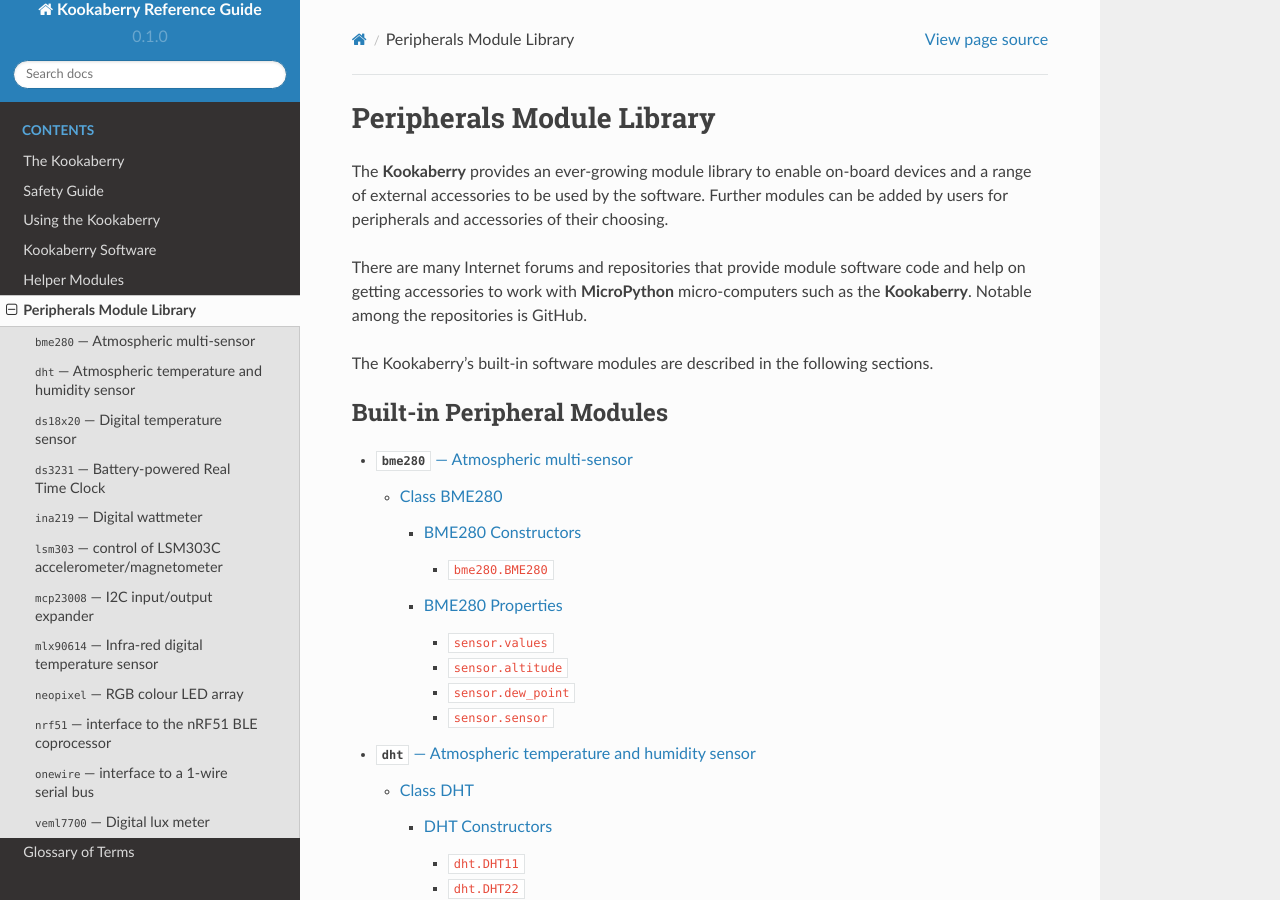
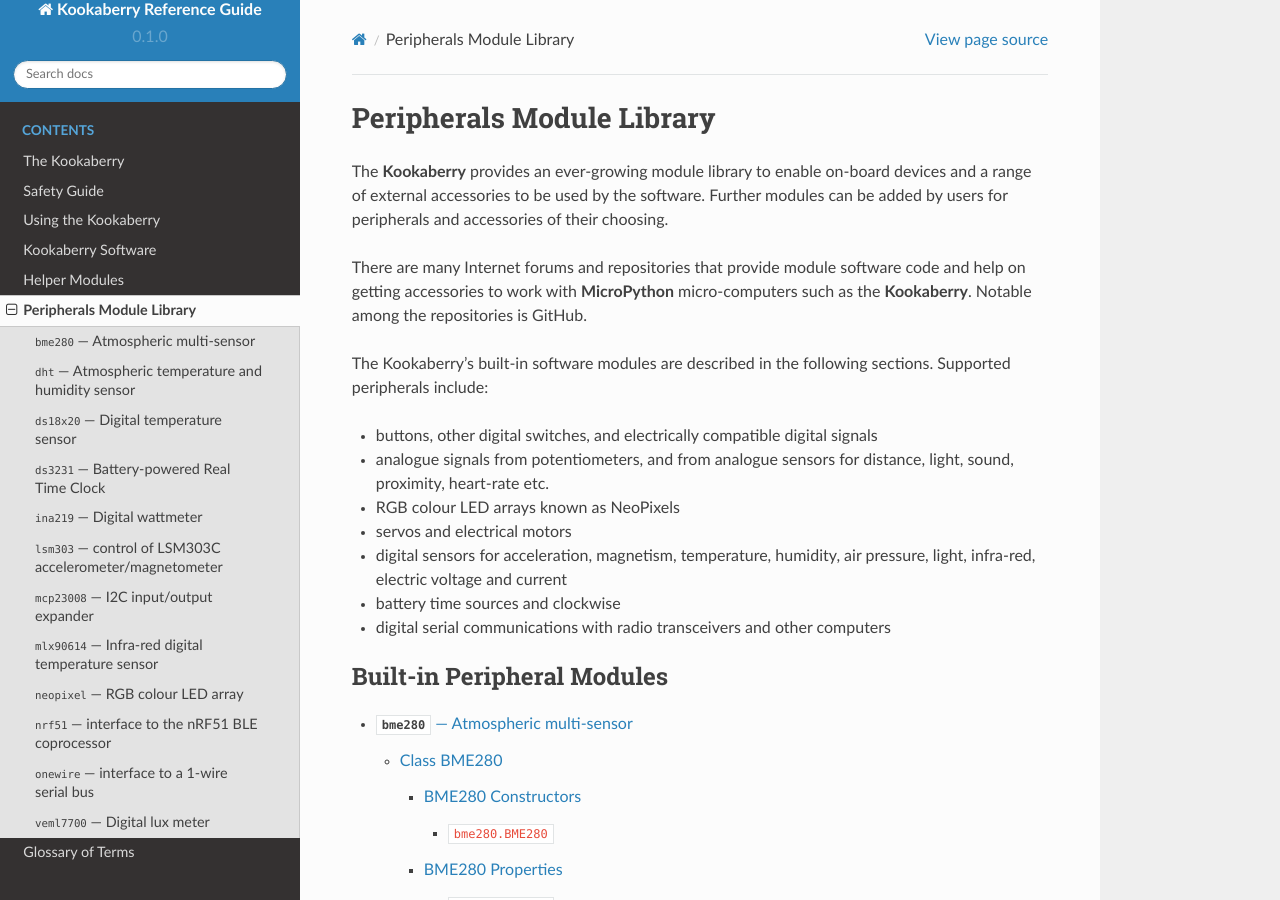
Before and after one commit to TDStrasser/Kookaberry-Reference-Guide, a Sphinx documentation site: the page built from docs/source/peripherals.rst, in a window 1280 px wide and 900 px high. Built offline with Sphinx 7.4.7 and the Read the Docs theme 2.0.0, drawn with Linux system fonts in a browser that asks for light colours.

Commit message:
Elaboration on peripherals

```diff
--- a/docs/source/peripherals.rst
+++ b/docs/source/peripherals.rst
@@ -7,7 +7,16 @@
 There are many Internet forums and repositories that provide module software code and help on getting accessories to work with
 **MicroPython** micro-computers such as the **Kookaberry**. Notable among the repositories is GitHub.
 
-The Kookaberry's built-in software modules are described in the following sections.
+The Kookaberry's built-in software modules are described in the following sections. Supported peripherals include:
+
+- buttons, other digital switches, and electrically compatible digital signals
+- analogue signals from potentiometers, and from analogue sensors for distance, light, sound, proximity, heart-rate etc.
+- RGB colour LED arrays known as NeoPixels
+- servos and electrical motors
+- digital sensors for acceleration, magnetism, temperature, humidity, air pressure, light, infra-red, electric voltage and current
+- battery time sources and clockwise
+- digital serial communications with radio transceivers and other computers
+
 
 .. toctree::
     :caption: Built-in Peripheral Modules
```
